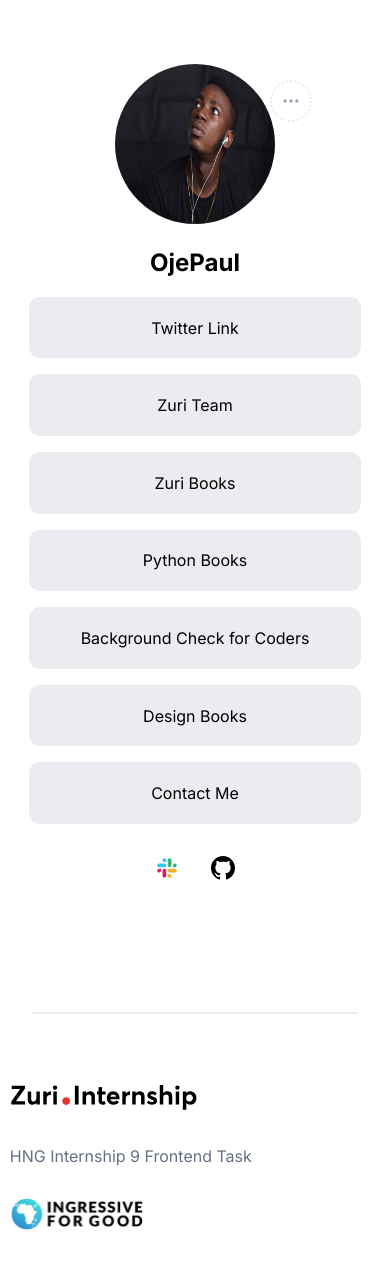
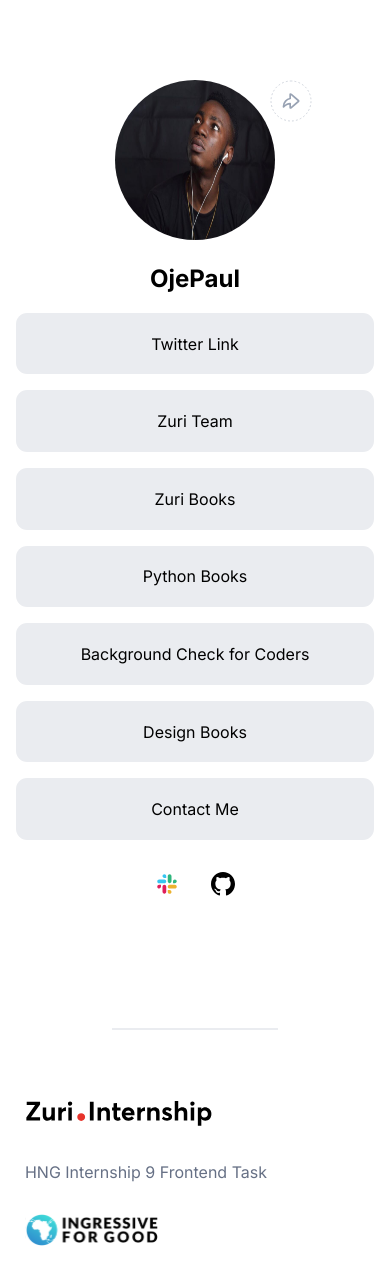
Before and after one commit to Paulzodak/Zuri-Task-1, a React (Create React App) app: page / in a window 390 px wide. Shown: the top 1284 px of the page. Built offline with nearby package versions, Linux system fonts and the light colour scheme.

Commit message:
refactor : Modified the code structure from using mobile and desktop file as different components to single components and conditionally styling elements

```diff
--- a/src/App.js
+++ b/src/App.js
@@ -1,6 +1,5 @@
-import DesktopApp from "./DesktopApp";
+import HomePage from "./HomePage";
 import { useMediaQuery } from "react-responsive";
-import MobileApp from "./MobileApp";
 import { BrowserRouter, Routes, Route, Link } from "react-router-dom";
 import Contact from "./components/Contact/Contact";
 
@@ -54,12 +53,7 @@ function App() {
     <>
       <Routes>
         <Route path="/contact" element={<Contact mobile={mobile} />} />
-        <Route
-          path="/"
-          element={
-            mobile ? <MobileApp links={links} /> : <DesktopApp links={links} />
-          }
-        />
+        <Route path="/" element={<HomePage mobile={mobile} links={links} />} />
       </Routes>
     </>
   );
--- a/src/DesktopApp.css
+++ /dev/null
@@ -1,48 +0,0 @@
-.App {
-  font-family: "Inter", sans-serif;
-}
-
-#profile__img {
-  /* margin: 3rem 0 0 0; */
-  height: 10rem;
-  width: 10rem;
-  border-radius: 100%;
-}
-.image-container {
-  margin: 4rem 0 0 0;
-  text-align: center;
-}
-#slack {
-  display: none;
-}
-
-.hng {
-  color: #667085;
-}
-.hr {
-  margin: 8rem 6rem 3rem 6rem;
-  border: 1px solid #eaecf0;
-}
-#socials {
-  text-align: center;
-  margin-top: 2rem;
-}
-#socials > img {
-  width: 1.5rem;
-  height: 1.5rem;
-  margin: 0 1rem;
-}
-.link {
-  position: absolute;
-  top: 5rem;
-  right: 20%;
-}
-.router_link {
-  text-decoration: none;
-}
-#footer {
-  margin: auto;
-  display: grid;
-  grid-template-columns: auto auto auto;
-  justify-content: space-around;
-}
--- a/src/DesktopApp.js
+++ /dev/null
@@ -1,41 +0,0 @@
-import "./DesktopApp.css";
-import profileImage from "./images/my_profile_img.jpg";
-import LinkItem from "./components/LinkItem";
-import zuriIcon from "./images/zuri.svg";
-import Iicon from "./images/I4G.svg";
-import slack_logo from "./images/slack.svg";
-import github_logo from "./images/github.svg";
-import linkDesktop from "./images/linkDesktop.svg";
-import { Link } from "react-router-dom";
-import Footer from "./components/Footer";
-function DesktopApp({ links }) {
-  return (
-    <div className="App">
-      <section className="image-container">
-        <img id={"profile__img"} src={profileImage} alt={"Profile_Picture"} />
-        <h1 id={"twitter"}>OjePaul</h1>
-        <h1 id={"slack"}>Paul</h1>
-        <img src={linkDesktop} alt={"link_icon"} className="link" />
-      </section>
-
-      <section>
-        {links.map((item) => (
-          <LinkItem item={item} />
-        ))}
-      </section>
-
-      <section id={"socials"}>
-        <img className="logo" src={slack_logo} alt={"slack_logo"}></img>
-        <img className="logo" src={github_logo} alt={"github_logo"}></img>
-      </section>
-      <hr className="hr" />
-      <footer id="footer">
-        <img className="zuri" src={zuriIcon} alt={"zuriIcon"}></img>
-        <div className="hng"> HNG Internship 9 Frontend Task</div>
-        <img className="ingressive" src={Iicon} alt={"14Gicon"}></img>
-      </footer>
-    </div>
-  );
-}
-
-export default DesktopApp;
--- a/src/MobileApp.css
+++ b/src/HomePage.css
@@ -1,5 +1,8 @@
 .App {
-  font: inter;
+  font-family: "Inter", sans-serif;
+}
+body {
+  padding: 1rem;
 }
 
 #profile__img {
@@ -15,18 +18,12 @@
 #slack {
   display: none;
 }
-#footer_mobile {
-  margin: 0 2.5%;
-  margin-bottom: 3rem;
-}
-#footer_mobile > * {
-  margin: 1rem 0;
-}
+
 .hng {
   color: #667085;
 }
 .hr {
-  margin: 8rem 2rem 3rem 2rem;
+  margin: 8rem 6rem 3rem 6rem;
   border: 1px solid #eaecf0;
 }
 #socials {
@@ -43,3 +40,12 @@
   top: 5rem;
   right: 20%;
 }
+.router_link {
+  text-decoration: none;
+}
+#footer {
+  margin: auto;
+  display: grid;
+  grid-template-columns: auto auto auto;
+  justify-content: space-around;
+}
--- a/src/MobileApp.js
+++ b/src/HomePage.js
@@ -1,26 +1,26 @@
-import React from "react";
-import "./MobileApp.css";
+import "./HomePage.css";
 import profileImage from "./images/my_profile_img.jpg";
 import LinkItem from "./components/LinkItem";
 import zuriIcon from "./images/zuri.svg";
 import Iicon from "./images/I4G.svg";
 import slack_logo from "./images/slack.svg";
 import github_logo from "./images/github.svg";
-import linkMobile from "./images/linkMobile.svg";
-
-const MobileApp = ({ links }) => {
+import linkDesktop from "./images/linkDesktop.svg";
+import { Link } from "react-router-dom";
+import Footer from "./components/Footer";
+function HomePage({ mobile, links }) {
   return (
     <div className="App">
       <section className="image-container">
         <img id={"profile__img"} src={profileImage} alt={"Profile_Picture"} />
         <h1 id={"twitter"}>OjePaul</h1>
-        <h1 id={"slack"}> Paul</h1>
-        <img src={linkMobile} alt={"link_icon"} className="link" />
+        <h1 id={"slack"}>Paul</h1>
+        <img src={linkDesktop} alt={"link_icon"} className="link" />
       </section>
 
       <section>
         {links.map((item) => (
-          <LinkItem mobile item={item} />
+          <LinkItem mobile={mobile} item={item} />
         ))}
       </section>
 
@@ -29,13 +29,9 @@ const MobileApp = ({ links }) => {
         <img className="logo" src={github_logo} alt={"github_logo"}></img>
       </section>
       <hr className="hr" />
-      <footer id="footer_mobile">
-        <img className="zuri" src={zuriIcon} alt={"zuriIcon"}></img>
-        <div className="hng"> HNG Internship 9 Frontend Task</div>
-        <img className="ingressive" src={Iicon} alt={"14Gicon"}></img>
-      </footer>
+      <Footer mobile={mobile} />
     </div>
   );
-};
+}
 
-export default MobileApp;
+export default HomePage;
--- a/src/components/Contact/Contact.js
+++ b/src/components/Contact/Contact.js
@@ -11,7 +11,15 @@ const Contact = ({ mobile }) => {
     last_name: false,
     email: false,
     message: false,
+    checked: false,
   });
+  const checkHandler = (e) => {
+    console.log(e.target.checked);
+    setFormIsValid({
+      ...formIsValid,
+      checked: e.target.checked,
+    });
+  };
   console.log(formIsValid);
   return (
     <>
@@ -33,8 +41,13 @@ const Contact = ({ mobile }) => {
         </div>
         <Email formIsValid={formIsValid} setFormIsValid={setFormIsValid} />
         <Message formIsValid={formIsValid} setFormIsValid={setFormIsValid} />
-        <label className={classes.agreement}>
-          <input type="checkbox" className={classes.checkbox} />
+        <label htmlFor="checkbox" className={classes.agreement}>
+          <input
+            name="checkbox"
+            onClick={checkHandler}
+            type="checkbox"
+            className={classes.checkbox}
+          />
           <span className={classes.checkmark}></span>
           &nbsp; You agree to providing your data to who may contact you.
         </label>
@@ -46,7 +59,8 @@ const Contact = ({ mobile }) => {
             !formIsValid.first_name ||
             !formIsValid.last_name ||
             !formIsValid.email ||
-            !formIsValid.message
+            !formIsValid.message ||
+            !formIsValid.checked
               ? classes.btn_error
               : classes.btn
           }`}
--- a/src/components/Contact/Contact.module.css
+++ b/src/components/Contact/Contact.module.css
@@ -44,7 +44,7 @@ p {
   background-color: #175cd3;
 }
 .submit:focus {
-  background: #1570ef;
+  /* background: #1570ef; */
   border: 1px solid #1570ef;
 }
 .hr {
@@ -58,3 +58,9 @@ p {
 .btn_error {
   background-color: #b2ddff;
 }
+.btn_error:hover {
+  background-color: #b2ddff;
+}
+.btn_error :visited {
+  background-color: #b2ddff;
+}
--- a/src/components/Footer.js
+++ b/src/components/Footer.js
@@ -10,7 +10,7 @@ const Footer = ({ mobile }) => {
     <>
       <footer
         className={mobile ? classes.footer_mobile : classes.footer}
-        id="footer"
+        // id="footer"
       >
         <img className="zuri" src={zuriIcon} alt={"zuriIcon"}></img>
         <div className="hng"> HNG Internship 9 Frontend Task</div>
--- a/src/components/LinkItem.css
+++ b/src/components/LinkItem.css
@@ -23,7 +23,7 @@
   background-color: #eaecf0;
   padding: 1.3rem;
   border: none;
-  width: 85%;
+  width: 100%;
   margin: 1rem auto;
   text-align: center;
   text-decoration: none;
```
